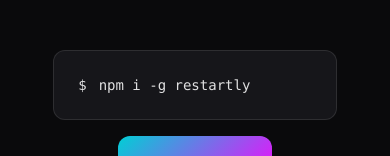
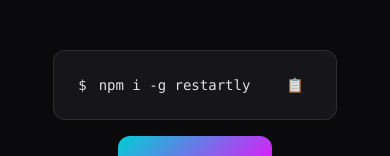
Before and after one commit to TheNeovimmer/Restartly, a React (Vite) app in the folder website/: page / in a window 390 px wide. Shown: the part 420-576 px from the top of the page. Built offline with nearby package versions, Linux system fonts and the light colour scheme.

Commit message:
feat: add vercel.json to configure single-page application routing rewrites

```diff
--- a/website/src/components/Hero.jsx
+++ b/website/src/components/Hero.jsx
@@ -1,4 +1,5 @@
 import React, { useRef } from 'react';
+import { Link } from 'react-router-dom';
 import gsap from 'gsap';
 import { useGSAP } from '@gsap/react';
 
@@ -62,19 +63,19 @@
             <span className="text-text">npm i -g restartly</span>
             <button
               onClick={() => navigator.clipboard.writeText('npm i -g restartly')}
-              className="ml-4 p-2 rounded-lg hover:bg-white/10 opacity-0 group-hover:opacity-100 transition-opacity"
+              className="ml-4 p-2 rounded-lg hover:bg-white/10 opacity-100 md:opacity-0 group-hover:opacity-100 transition-opacity"
               title="Copy to clipboard"
             >
               📋
             </button>
           </div>
 
-          <a
-            href="/docs"
+          <Link
+            to="/docs"
             className="px-8 py-4 rounded-xl bg-gradient text-white font-bold hover:shadow-[0_0_20px_rgba(0,207,213,0.4)] transition-all transform hover:scale-105"
           >
             Get Started
-          </a>
+          </Link>
         </div>
 
         {/* Mock Terminal Visual */}
```
Also changed, not shown: website/vercel.json (added).
